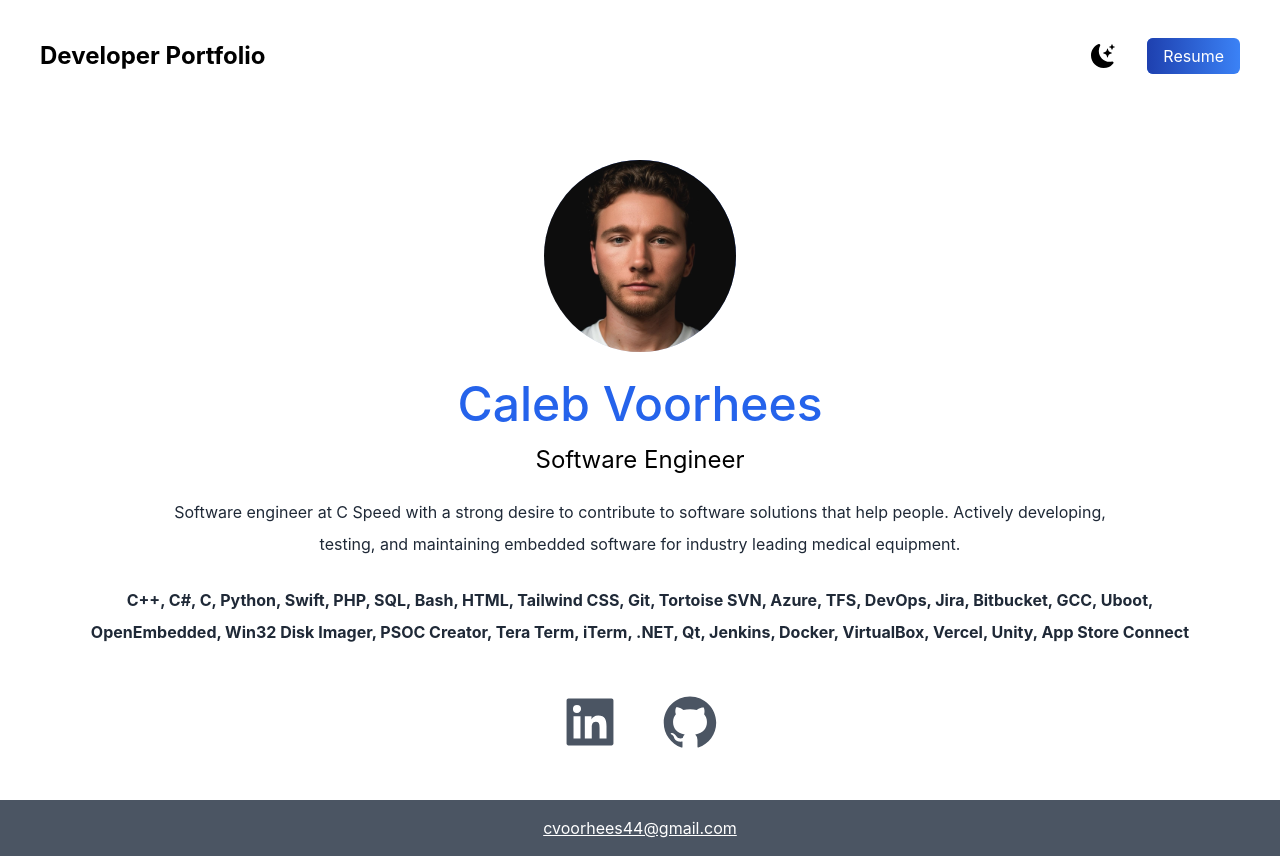
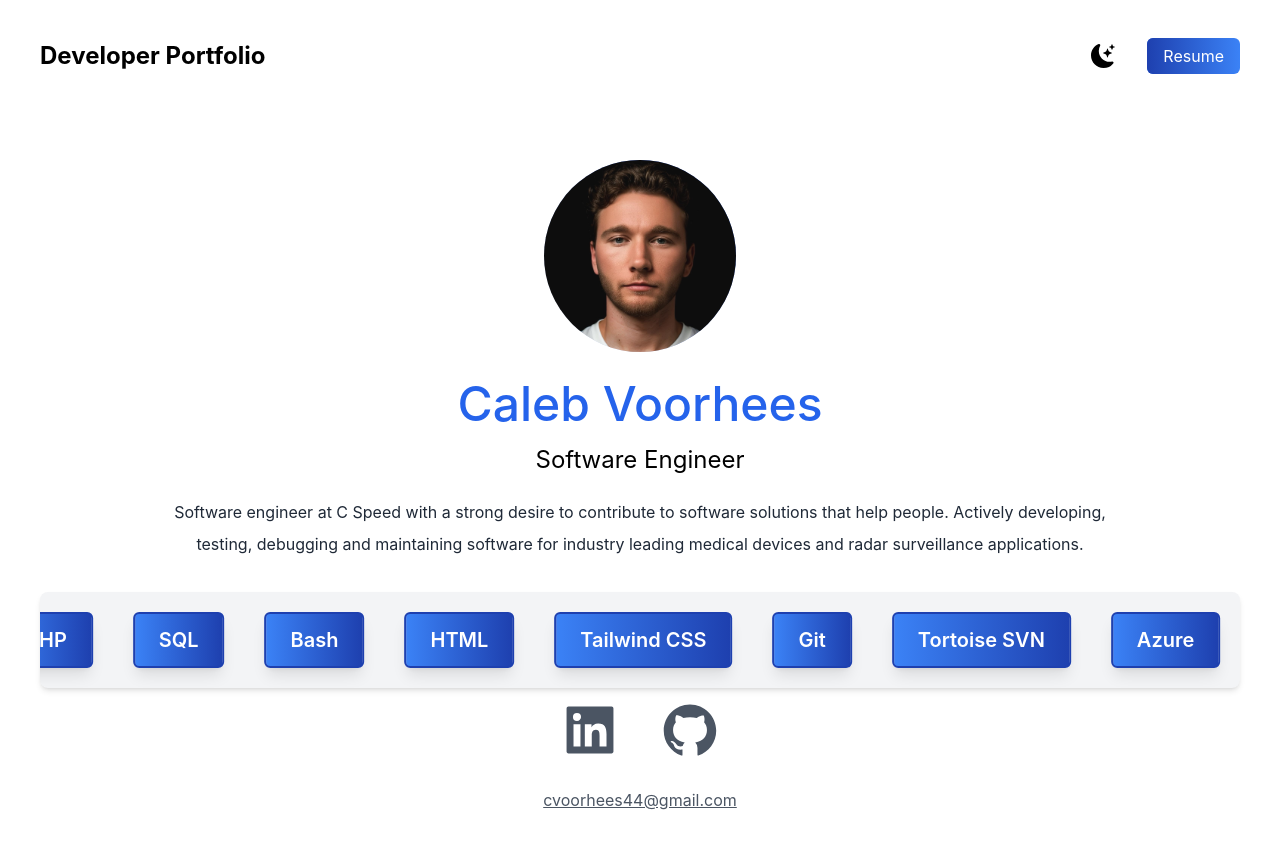
Before and after one commit to cvoorhees15/caleb-dev-portfolio, a Next.js app: page / in a window 1280 px wide. After the commit the page ends 812 px from the top, so only its background shows below. Built offline with nearby package versions, Linux system fonts and the light colour scheme.

Commit message:
Updates to improve accuracy and aesthetic - Add scroll animation to skills - Updated description text - Moved email from footer to below the skills

```diff
--- a/pages/index.js
+++ b/pages/index.js
@@ -1,6 +1,6 @@
 import Head from 'next/head'
 import { BsFillMoonStarsFill } from 'react-icons/bs'
-import {AiFillLinkedin, AiFillGithub, AiFillMail} from 'react-icons/ai'
+import { AiFillLinkedin, AiFillGithub } from 'react-icons/ai'
 import Image from 'next/image'
 import calebImage from '../public/caleb.png'
 import { useState } from "react";
@@ -17,7 +17,7 @@ export default function Home() {
 
       <main className="bg-white px-10 dark:bg-gray-900">
         <section className="min-h-screen">
-          <nav className ="py-10 mb-12 flex justify-between">
+          <nav className="py-10 mb-12 flex justify-between">
             <h1 className="text-2xl font-bold dark:text-gray-500">Developer Portfolio</h1>
             <ul className="flex items-center">
               <li>
@@ -45,37 +45,66 @@ export default function Home() {
             <h2 className="text-5xl py-2 text-blue-600 font-medium">Caleb Voorhees</h2>
             <h3 className="text-2xl py-2 dark:text-gray-500">Software Engineer </h3>
             <p className="text-md py-3 px-6 max-w-5xl mx-auto leading-8 text-gray-800 dark:text-gray-500">
-              Software engineer at C Speed with a strong desire to contribute to software solutions that help people. Actively developing, testing, and maintaining embedded software for industry leading medical equipment.            </p>
-            <p className="text-md py-3 mx-auto leading-8 font-bold text-gray-800 dark:text-gray-500">
-             C++, C#, C, Python, Swift, PHP, SQL, Bash, HTML, Tailwind CSS, Git, Tortoise SVN, Azure, TFS, DevOps, Jira, Bitbucket, GCC, Uboot, OpenEmbedded, Win32 Disk Imager, PSOC Creator, Tera Term, iTerm, .NET, Qt, Jenkins, Docker, VirtualBox, Vercel, Unity, App Store Connect
+              Software engineer at C Speed with a strong desire to contribute to software solutions that help people. Actively developing, testing, debugging and maintaining software for industry leading medical devices and radar surveillance applications.
             </p>
           </div>
-          <div class= "flex flex-row justify-center">
+
+          {/* Scrolling Skills Section */}
+          <div className="overflow-hidden whitespace-nowrap py-5 relative w-full bg-gray-100 dark:bg-gray-800 p-4 rounded-lg shadow-md">
+            <div className="flex space-x-10 animate-scroll items-center">
+              {[...Array(4)].map((_, i) => (
+                <div key={i} className="flex space-x-10">
+                  {["C++", "C#", "C", "Python", "Swift", "PHP", "SQL", "Bash", "HTML", "Tailwind CSS", "Git", "Tortoise SVN", "Azure", "TFS", "DevOps", "Jira", "Bitbucket", "GCC", "Uboot", "OpenEmbedded", "Win32 Disk Imager", "PSOC Creator", "Tera Term", "iTerm", ".NET", "Qt", "Jenkins", "Docker", "VirtualBox", "Vercel", "Unity", "App Store Connect"].map((skill, index) => (
+                    <span key={index} className="text-xl font-semibold text-gray-100 dark:text-gray-300 bg-gradient-to-r from-blue-500 to-blue-800 text-white px-6 py-3 rounded-md shadow-lg border-2 border-blue-800 dark:border-white">
+                      {skill}
+                    </span>
+                  ))}
+                </div>
+              ))}
+            </div>
+          </div>
+
+          <div className="flex flex-col items-center">
+            <div className="flex flex-row justify-center">
               <a
                 className="text-6xl flex gap-16 py-3 px-5 text-gray-600 hover:text-gray-900 dark:text-gray-500 dark:hover:text-white"
                 href="https://www.linkedin.com/in/caleb-voorhees/"
                 rel="noreferrer"
-            target="_blank">
+                target="_blank"
+              >
                 <AiFillLinkedin />
               </a>
               <a
                 className="text-6xl flex gap-16 py-3 px-5 text-gray-600 hover:text-gray-900 dark:text-gray-500 dark:hover:text-white"
                 href="https://github.com/cvoorhees15"
                 rel="noreferrer"
-            target="_blank">
+                target="_blank"
+              >
                 <AiFillGithub />
               </a>
             </div>
+            <p className="text-md pt-4 text-gray-600 hover:text-gray-900 dark:text-gray-500 dark:hover:text-white">
+              <a href="mailto:cvoorhees44@gmail.com" className="underline">cvoorhees44@gmail.com</a>
+            </p>
+          </div>
         </section>
-
-
       </main>
 
-	   <footer className="bg-gray-600 text-white py-4 text-center">
-        <p className="text-md">
-        <a href="mailto:cvoorhees44@gmail.com" className="underline">cvoorhees44@gmail.com</a>
-        </p>
-      </footer>
+      <style jsx>{`
+        @keyframes scroll {
+          from {
+            transform: translateX(0);
+          }
+          to {
+            transform: translateX(-50%);
+          }
+        }
+        .animate-scroll {
+          display: flex;
+          width: max-content;
+          animation: scroll 80s linear infinite;
+        }
+      `}</style>
     </div>
-  )
+  );
 }
```
Lines whose indentation alone changed are shown as unchanged.
